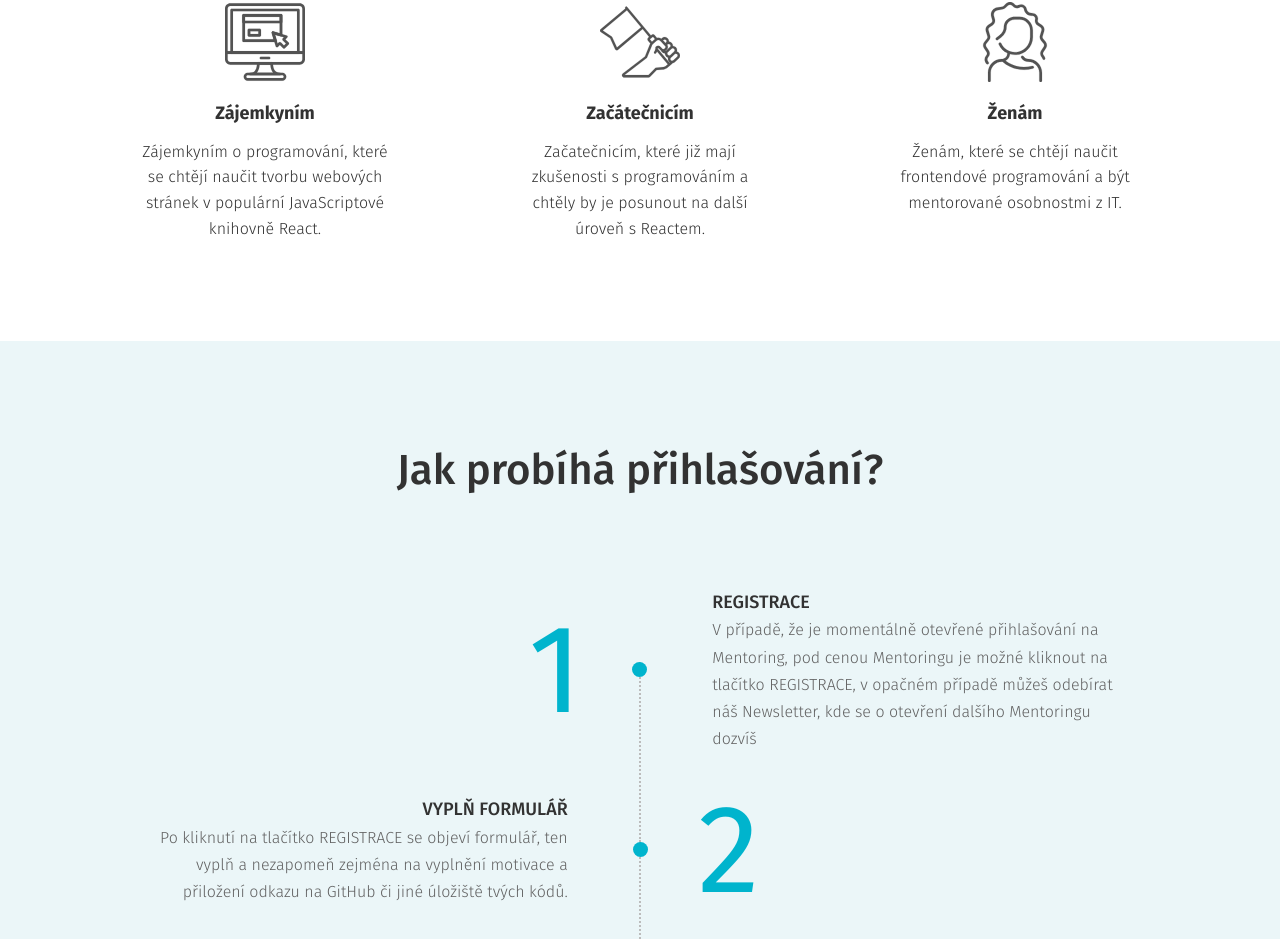
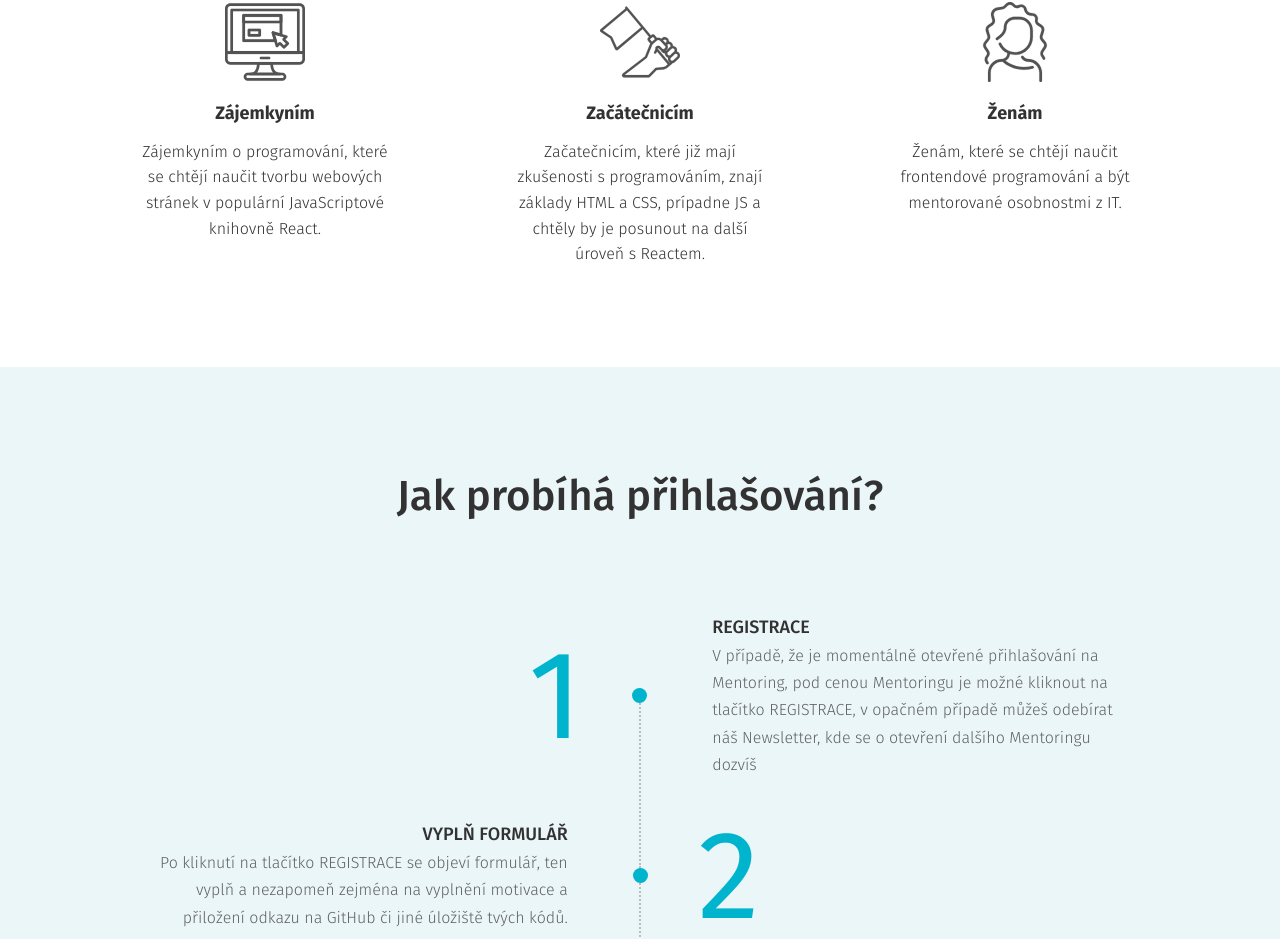
Before and after one commit to vorisekmartin/reactgirls.com, a React (Create React App) app: page /mentoring in a window 1280 px wide. Shown: the part 2601-3540 px from the top of the page. Built offline with nearby package versions, Linux system fonts and the light colour scheme.

Commit message:
mentoring text change

```diff
--- a/src/pages/Mentoring/Data.js
+++ b/src/pages/Mentoring/Data.js
@@ -74,7 +74,7 @@ export const mentStudentArr = [
     {
         icon: "/images/icons/victory.svg",
         heading: "Začátečnicím",
-        text: "Začatečnicím, které již mají zkušenosti s programováním a chtěly by je posunout na další úroveň s Reactem.",
+        text: "Začatečnicím, které již mají zkušenosti s programováním, znají základy HTML a CSS, prípadne JS a chtěly by je posunout na další úroveň s Reactem.",
     },
     {
         icon: "/images/icons/woman3.svg",
@@ -114,7 +114,7 @@ export const mentQuestionsArr = [
     },
     {
         question: "Jak se můžu na Mentoring přihlásit?",
-        answer: <>Stačí kliknout <LinkA href="https://docs.google.com/forms/d/e/1FAIpQLSdLTtWVz3S3cLZtxeTbmlkL9VtXYv9YGYlBH1XxrlXVv-60Qw/viewform" target="blank">ZDE </LinkA>a vyplnit registrační formulář. Obratem ti na e-mail pošleme všechny nezbytné informace a informace o platbě.</>
+        answer: <>Stačí kliknout <LinkA href="https://docs.google.com/forms/d/e/1FAIpQLSdLTtWVz3S3cLZtxeTbmlkL9VtXYv9YGYlBH1XxrlXVv-60Qw/viewform" target="blank">ZDE </LinkA>a vyplnit registrační formulář.</>
     },
     {
         question: "Co si z Mentoringu odnesu?",
```
Also changed, not shown: 1 other file (tests, documents, lock files or other folders).
